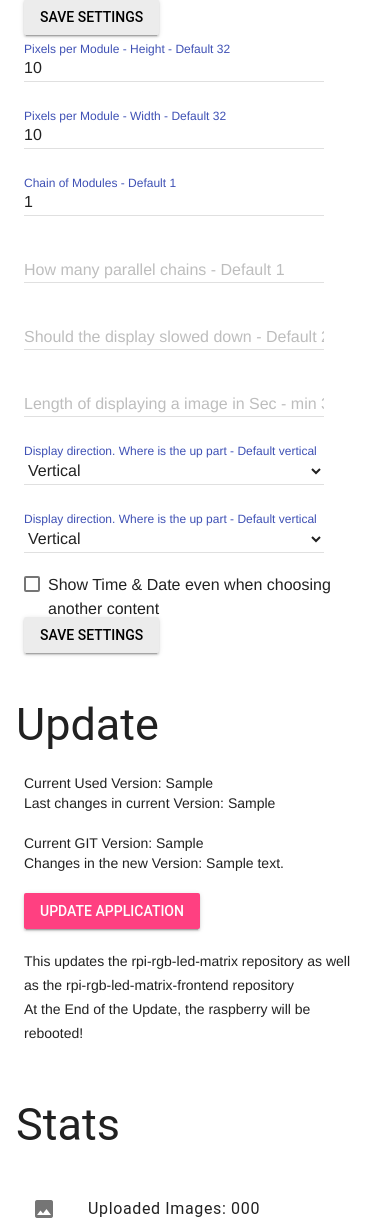
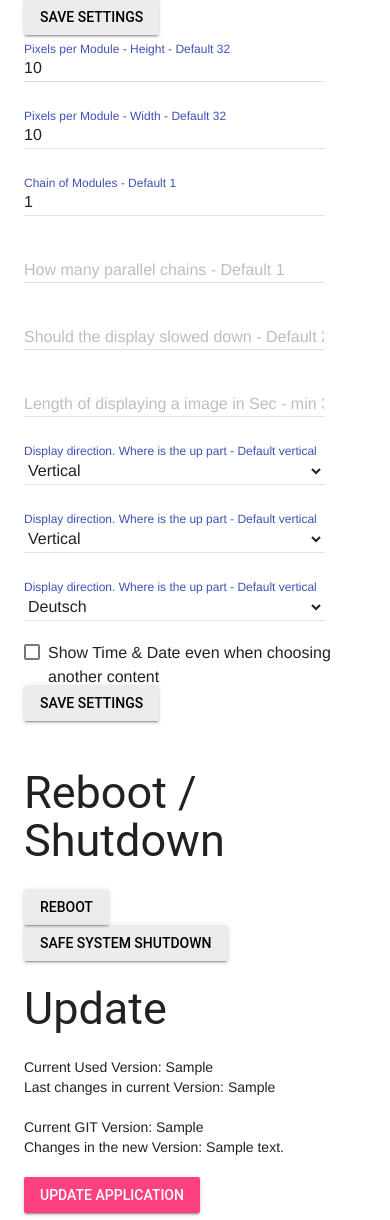
Before and after one commit to Npmr/rpi-rgb-led-matrix-frontend, a Flask app: template templates/settings.html in a window 390 px wide. Shown: the part 169-1389 px from the top of the page. Run offline with Flask 3, Linux system fonts and the light colour scheme; the template is opened without the code that fills it: most values are stand-ins (such as "Sample title", 1, 10 or a date in 2020).

Commit message:
Now we can also display Files in the webm Format. Furthermore the frontend is now faster by lazy loading all the content and improved for mobile devices by adding the missing viewport meta to the pages.
Added first part to make the application i18n compatible

```diff
--- a/app.py
+++ b/app.py
@@ -31,7 +31,7 @@ def read_infos(filename="info.json"):
 def index():
     medias = countMediaTypeAndNumber()
 
-    return render_template('index.html', images=medias[0], gifs=medias[1])
+    return render_template('index.html', images=medias[0], gifs=medias[1], videos=medias[2])
 
 
 @app.route('/upload')
@@ -100,6 +100,7 @@ def save_settings():
     new_ledSlowdown = request.form['ledSlowdown']
     new_playlistTime = request.form['playlistTime']
     new_displayTimeAndDate = request.form.get('showClockAndPicture')
+    new_language = request.form.get('language')
 
     if new_displayTimeAndDate == 'on':
         new_displayTimeAndDate = "checked"
@@ -112,7 +113,7 @@ def save_settings():
     with open('settings.json', 'w') as f:
         json.dump({'heightInPixel': new_height, 'widthInPixel': new_width, 'direction': new_direction,
                    'chainLength': new_chainLength, 'parallelChains': new_parallelChains, 'ledSlowdown': new_ledSlowdown,
-                   'playlistTime': new_playlistTime, 'displayTimeAndDate': new_displayTimeAndDate}, f, indent=4)
+                   'playlistTime': new_playlistTime, 'displayTimeAndDate': new_displayTimeAndDate, 'language': new_language}, f, indent=4)
     return redirect(url_for('settings'))
 
 
@@ -154,6 +155,19 @@ def update_process():
     subprocess.run(['sh', 'update_application.sh'])
     return "Update triggered successfully!"
 
+@app.route('/reboot', methods=['POST'])
+def reboot_process():
+    # Implement logic to stop the running process
+    # Use psutil to find and terminate the process
+    os.system('sudo reboot')
+    return "Reboot System now!"
+
+@app.route('/shutdown', methods=['POST'])
+def shutdown_process():
+    # Implement logic to stop the running process
+    # Use psutil to find and terminate the process
+    os.system('sudo shutdown -h now')
+    return "Shutting down! Bye bye"
 
 def process_image_async(image_name, command_line):
     # Check for existing process
@@ -234,16 +248,21 @@ def countMediaTypeAndNumber():
 
     images = []
     gifs = []
+    videos = []
 
     for file in image_files:
         image_path = os.path.join('static/pictures', file)
-        orientation = determine_orientation(image_path)
+
 
         if file.lower().endswith(('.jpg', '.jpeg', '.png')):
+            orientation = determine_orientation(image_path)
             images.append({'filename': file, 'orientation': orientation})
         elif file.lower().endswith('.gif'):
+            orientation = determine_orientation(image_path)
             gifs.append({'filename': file, 'orientation': orientation})
-    return images, gifs
+        elif file.lower().endswith('.webm'):
+            videos.append({'filename': file, 'orientation': 'horizontal'})
+    return images, gifs, videos
 
 
 upload_image(app)
--- a/settings.json
+++ b/settings.json
@@ -6,5 +6,6 @@
     "parallelChains": "2",
     "ledSlowdown": "2",
     "playlistTime": "30",
-    "displayTimeAndDate": "checked"
+    "displayTimeAndDate": "checked",
+    "language": "en"
 }
--- a/static/css/main.css
+++ b/static/css/main.css
@@ -75,6 +75,10 @@ form {
     width: 100% !important;
 }
 
+.lazyLoadClass {
+    background: center / cover;
+}
+
 .icon-play-circle {
     background-color: white;
     -webkit-mask: url(../svg/play_circle.svg) no-repeat center;
--- a/static/js/formatFilter.js
+++ b/static/js/formatFilter.js
@@ -6,8 +6,6 @@ function filterFunction() {
     const collectionVertical = document.getElementsByClassName('vertical');
     const collectionHorizontal = document.getElementsByClassName('horizontal');
     const collectionSqare = document.getElementsByClassName('square');
-
-    console.log("im called");
 
     if (checkBoxVertical.checked == true) {
         for (let i = 0; i < collectionVertical.length; i++) {
--- a/templates/settings.html
+++ b/templates/settings.html
@@ -1,7 +1,8 @@
 <!DOCTYPE html>
 <html>
 <head>
-    <title>Image Selection</title>
+    <title>Settings</title>
+    <meta name="viewport" content="width=device-width, initial-scale=1.0">
     <link rel="stylesheet" href="https://fonts.googleapis.com/icon?family=Material+Icons">
     <link rel="stylesheet" href="https://code.getmdl.io/1.3.0/material.indigo-pink.min.css">
     <script defer src="https://code.getmdl.io/1.3.0/material.min.js"></script>
@@ -59,15 +60,14 @@
 
                 <div class="mdl-cell mdl-cell--12-col">
                     <h2>Settings </h2>
-                </div>
-                <div class="mdl-cell mdl-cell--12-col">
                     <form method="POST" action="/save_settings">
                         <button type="submit"
                                 class="mdl-button mdl-js-button mdl-button--raised mdl-js-ripple-effect fw">
                             Save Settings
                         </button>
                         <div class="mdl-textfield mdl-js-textfield mdl-textfield--floating-label">
-                            <input class="mdl-textfield__input" type="number" name="height" pattern="-?[0-9]*(\.[0-9]+)?"
+                            <input class="mdl-textfield__input" type="number" name="height"
+                                   pattern="-?[0-9]*(\.[0-9]+)?"
                                    id="height" value="{{ settings['heightInPixel'] }}">
                             <label class="mdl-textfield__label" for="height">Pixels per Module - Height - Default
                                 32</label>
@@ -100,7 +100,8 @@
                             <input class="mdl-textfield__input" type="number" min="0" name="ledSlowdown"
                                    pattern="-?[0-9]*(\.[0-9]+)?"
                                    id="ledSlowdown" value="{{ settings['ledSlowdown'] }}">
-                            <label class="mdl-textfield__label" for="ledSlowdown">Should the display slowed down - Default
+                            <label class="mdl-textfield__label" for="ledSlowdown">Should the display slowed down -
+                                Default
                                 2</label>
                             <span class="mdl-textfield__error">Input is not a number!</span>
                         </div>
@@ -108,7 +109,8 @@
                             <input class="mdl-textfield__input" type="number" min="30" name="playlistTime"
                                    pattern="-?[0-9]*(\.[0-9]+)?"
                                    id="playlistTime" value="{{ settings['playlistTime'] }}">
-                            <label class="mdl-textfield__label" for="playlistTime">Length of displaying a image in Sec - min
+                            <label class="mdl-textfield__label" for="playlistTime">Length of displaying a image in Sec -
+                                min
                                 30</label>
                             <span class="mdl-textfield__error">Input is not a number!</span>
                         </div>
@@ -132,7 +134,8 @@
                                 </option>
                             </select>
 
-                            <label class="mdl-textfield__label" for="direction">Display direction. Where is the up part -
+                            <label class="mdl-textfield__label" for="direction">Display direction. Where is the up part
+                                -
                                 Default vertical</label>
                             <span class="mdl-textfield__error">Input is not a number!</span>
                         </div>
@@ -156,17 +159,44 @@
                                 </option>
                             </select>
 
-                            <label class="mdl-textfield__label" for="direction">Display direction. Where is the up part -
+                            <label class="mdl-textfield__label" for="direction">Display direction. Where is the up part
+                                -
+                                Default vertical</label>
+                            <span class="mdl-textfield__error">Input is not a number!</span>
+                        </div>
+                    <div class="mdl-textfield mdl-js-textfield mdl-textfield--floating-label">
+                            <select name="language" id="language" class="mdl-textfield__input">
+                                <option value="de"
+                                        {% if settings['language'] == 'de' %}selected{% endif %}>
+                                    Deutsch
+                                </option>
+                                <option value="en"
+                                        {% if settings['language'] == 'en' %}selected{% endif %}>
+                                    English
+                                </option>
+                                <option value="it"
+                                        {% if settings['direction'] == 'it' %}selected{% endif %}>
+                                    Italiano
+                                </option>
+                                <option value="ch"
+                                        {% if settings['direction'] == 'ch' %}selected{% endif %}>
+                                    中国人
+                                </option>
+                            </select>
+
+                            <label class="mdl-textfield__label" for="direction">Display direction. Where is the up part
+                                -
                                 Default vertical</label>
                             <span class="mdl-textfield__error">Input is not a number!</span>
                         </div>
                         <div>
                             <label class="mdl-checkbox mdl-js-checkbox mdl-js-ripple-effect" for="showClockAndPicture">
-                              <input type="checkbox" id="showClockAndPicture" name="showClockAndPicture" class="mdl-checkbox__input" {{ settings['displayTimeAndDate'] }}>
-                              <span class="mdl-checkbox__label">Show Time & Date even when choosing another content</span>
+                                <input type="checkbox" id="showClockAndPicture" name="showClockAndPicture"
+                                       class="mdl-checkbox__input" {{ settings['displayTimeAndDate'] }}>
+                                <span class="mdl-checkbox__label">Show Time & Date even when choosing another content</span>
                             </label>
                         </div>
-                    </br>
+                        </br>
                         <button type="submit"
                                 class="mdl-button mdl-js-button mdl-button--raised mdl-js-ripple-effect fw">
                             Save Settings
@@ -176,8 +206,25 @@
             </div>
 
             <div class="mdl-cell mdl-cell--4-col-desktop mdl-cell--8-col-tablet mdl-cell--4-col-phone  mdl-cell--order-2-tablet mdl-cell--order-2-phone">
-                <h2>Update</h2>
                 <div class="mdl-cell mdl-cell--12-col">
+                    <h2>Reboot / Shutdown</h2>
+                    <form action="/reboot" method="POST">
+                        <button type="submit"
+                                class="mdl-button mdl-js-button mdl-button--raised mdl-js-ripple-effect fw">
+                            Reboot
+                        </button>
+                    </form>
+                    <form action="/shutdown" method="POST">
+                        <button type="submit"
+                                class="mdl-button mdl-js-button mdl-button--raised mdl-js-ripple-effect fw">
+                            Safe System Shutdown
+                        </button>
+                    </form>
+                </div>
+
+
+                <div class="mdl-cell mdl-cell--12-col">
+                    <h2>Update</h2>
                     <div>Current Used Version: {{ applicationInfo['currentApplicationVersion'] }}</div>
                     <div>Last changes in current Version: {{ applicationInfo['whatChanged'] }}</div>
                     <br>
```
Also changed, not shown: static/js/contentLazyLoad.js (added, +27 -0 lines), templates/index.html (+48 -7 lines), templates/upload.html (+4 -3 lines).
